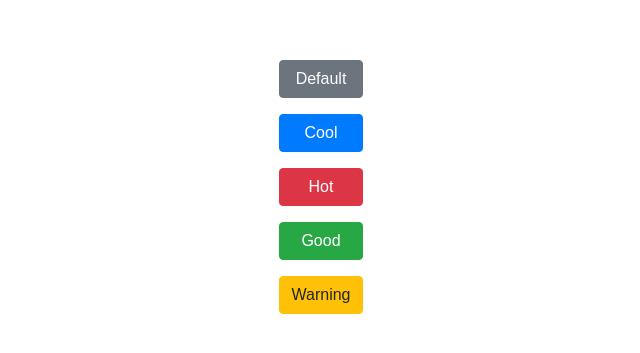
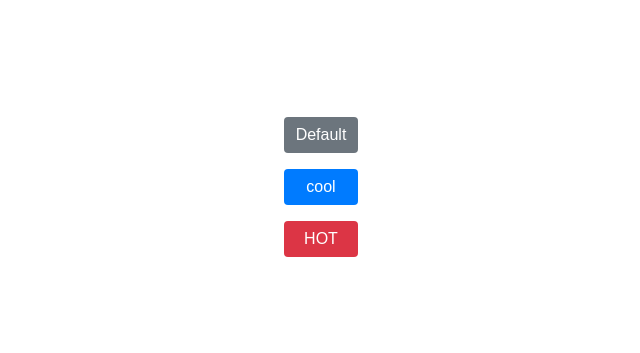
Before and after one commit to chen0682/mtm6302-week12, a plain HTML site: page index.html in a window 1280 px wide. Shown: the part 221-574 px from the top of the page, without its empty margins (319-959 px from the left). Drawn offline with Linux system fonts and the light colour scheme.

Commit message:
Updates starter files to make a better demo

```diff
--- a/css/style.css
+++ b/css/style.css
@@ -12,7 +12,7 @@ button {
   padding: .375rem .75rem;
 
   background-color: transparent;
-  border: 1px solid transparent;
+  border: 0px;
   border-radius: .25rem;
   cursor: pointer;
   font-family: Arial, Helvetica, sans-serif;
@@ -23,61 +23,39 @@ button {
 
 .button-default {
   background-color: #6c757d;
-  border-color: #6c757d;
   color: #fff;
+}
+
+.button-default span {
+  text-transform: capitalize;
 }
 
 .button-default:hover {
   background-color: #5a6268;
-  border-color: #545b62;
-  color: #fff;
 }
 
 .button-cool {
   background-color: #007bff;
-  border-color: #007bff;
   color: #fff;
+}
+
+.button-cool span {
+  text-transform: lowercase;
 }
 
 .button-cool:hover {
   background-color: #0069d9;
-  border-color: #0062cc;
-  color: #fff;
 }
 
 .button-hot {
   background-color: #dc3545;
-  border-color: #dc3545;
   color: #fff;
+}
+
+.button-hot span {
+  text-transform: uppercase;
 }
 
 .button-hot:hover {
   background-color: #c82333;
-  border-color: #bd2130;
-  color: #fff;
 }
-
-
-.button-good {
-  background-color: #28a745;
-  border-color: #28a745;
-  color: #fff;
-}
-
-.button-good:hover {
-  background-color: #218838;
-  border-color: #1e7e34;
-  color: #fff;
-}
-
-.button-warning {
-  background-color: #ffc107;
-  border-color: #ffc107;
-  color: #212529;
-}
-
-.button-warning:hover {
-  background-color: #e0a800;
-  border-color: #d39e00;
-  color: #212529;
-}
--- a/index.html
+++ b/index.html
@@ -10,11 +10,9 @@
 </head>
 
 <body>
-  <button class="button-default">Default</button>
-  <button class="button-cool">Cool</button>
-  <button class="button-hot">Hot</button>
-  <button class="button-good">Good</button>
-  <button class="button-warning">Warning</button>
+  <button class="button-default"><span>Default</span></button>
+  <button class="button-cool"><span>Cool</span></button>
+  <button class="button-hot"><span>Hot</span></button>
 </body>
 
 </html>
```
